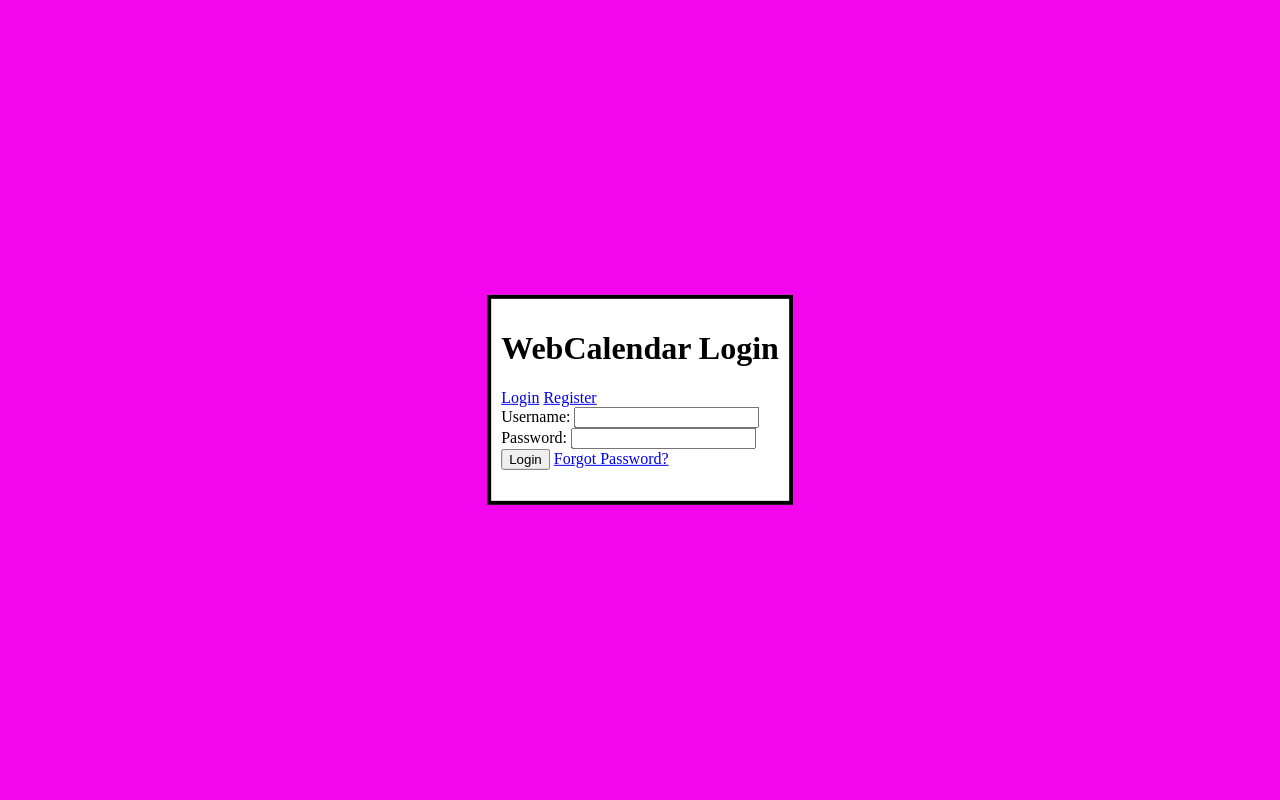
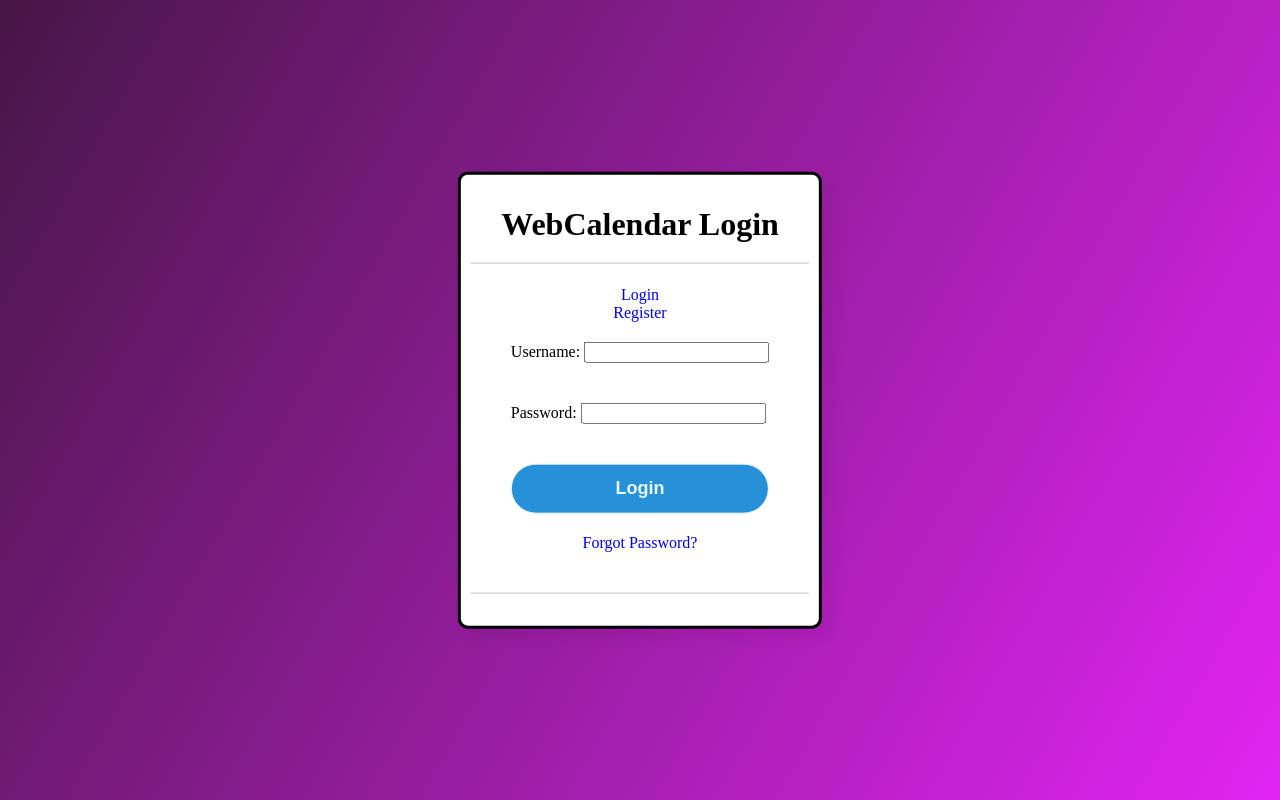
Before and after one commit to apeoples-0/Group9-Calendar, a Flask app: page / in a window 1280 px wide. Run offline with Flask 2, Linux system fonts and the light colour scheme; some libraries are stand-ins or nearby versions.

Commit message:
Edited style.css file

```diff
--- a/static/style.css
+++ b/static/style.css
@@ -1,14 +1,74 @@
 html {
-    background-color: #f305ee
-    }
+    margin: 0;
+    padding: 0;
+    background: linear-gradient(120deg,#471647, #e224f3);
+    height: 100vh;
+    overflow: hidden;
+}
 
-    .loginPage {
+    .loginPage{
         max-width: 500px;
         background-color: white;
         position: absolute;
         left: 50%;
         top: 50%;
         transform: translate(-50%, -50%);
-        border: 4px solid black;
+        border: 3px solid black;
+        border-radius: 10px;
+        box-shadow: 10px 10px 15px rgba(0,0,0,0.05);
         padding: 10px;
     }
+
+    .loginPage h1{
+        text-align: center;
+        padding: 0 0 20px 0;
+        border-bottom: 1px solid silver;
+    }
+
+    .loginPage a{
+        text-align: center;
+        font-size: 16px;
+    }
+
+    .loginPage form{
+        padding: 0 40px;
+        box-sizing: border-box;
+    }
+
+    a:link{
+        display: block;
+        text-align: center;
+        text-decoration: none;
+    }
+
+    a:hover{
+        text-decoration: underline;
+    }
+
+    label{
+        position: relative;
+        margin: 30px 0;
+    }
+
+    input{
+        position: relative;
+        margin: 20px 0;
+    }
+
+    input[type="submit"]{
+        width: 100%;
+        height: 50px;
+        border: 1px solid;
+        background: #2691d9;
+        border-radius: 25px;
+        font-size: 18px;
+        color: #e9f4fb;
+        font-weight: 700;
+        cursor: pointer;
+        outline: none;
+    }
+
+    input[type="submit"]:hover{
+        border-color: #2691d9;
+        transition: .5s;
+    }
```
